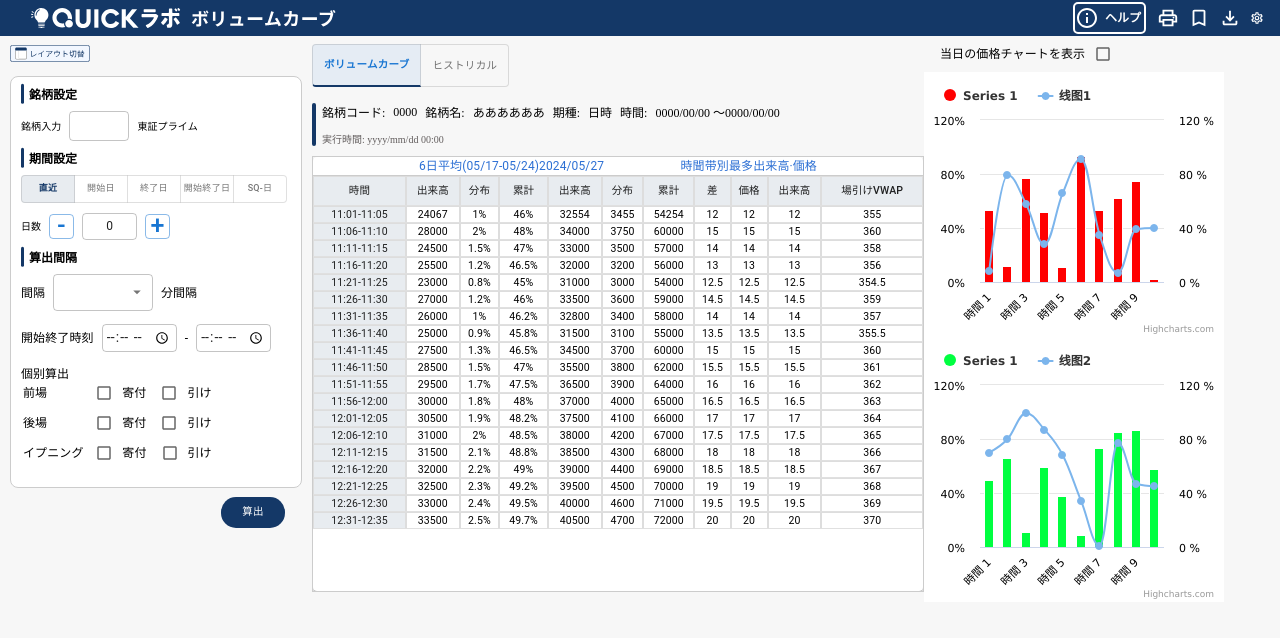
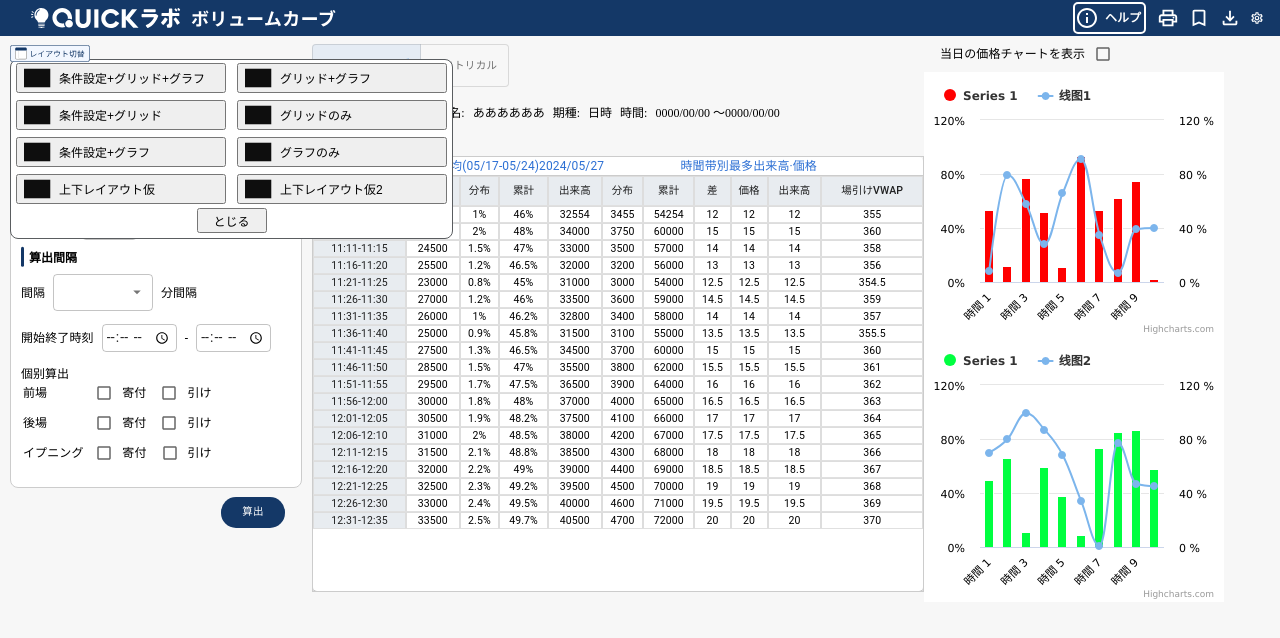
Before and after one commit to xiliu2529/react-app-main, a React (Vite) app: page / in a window 1280 px wide. Both pictures are taken after a click on the element 50 px from the left and 57 px from the top of the page. Shown: the top 638 px of the page. Built offline with nearby package versions, Linux system fonts and the light colour scheme; the HTML template or start-up script is replaced by a standard one.

Commit message:
完成选择按钮对话框

```diff
--- a/src/Pages/LeftSidebar/LeftSidebar.css
+++ b/src/Pages/LeftSidebar/LeftSidebar.css
@@ -3,6 +3,8 @@
   position: absolute; /* 使用绝对定位 */
   top: 45px;
   left:10px;
+  width: 50px;
+  height: 20px;
 }
 
 .icon{
@@ -13,12 +15,35 @@
   /* margin-top: 1vh; */
 }
 .button-container {
-  border: 1px solid #007bff; /* 边框颜色 */
+  background-color: #fff;
+  /* width: 440px; */
+  /* height: 200px; */
+  border: 1px solid #5a5d60; /* 边框颜色 */
   border-radius: 8px; /* 圆角效果 */
   position: absolute;
   display: grid;
-  grid-template-columns: repeat(2, 1fr);
-  grid-template-rows: repeat(4, auto);
-  z-index: 1000; /* 设置一个较高的 z-index 值 */
+  grid-template-columns: repeat(2, auto);
+  gap: 1px;
+  /* grid-template-rows: repeat(4, auto); */
+  z-index: 500; /* 设置一个较高的 z-index 值 */
   margin-top: -7px; /* 使用负值消除空隙 */
 }
+.sidebar-button{
+  height: 30px;
+  width: 210px;
+  margin: 3px 5px;
+  display: flex;
+  align-items: center; /* 垂直居中对齐 */
+  /* justify-content: center; 水平居中对齐 */
+  gap: 1px;
+}
+
+.button-container #close {
+  width: 70px;
+  height: 25px;
+  margin: 0 auto; /* 水平居中 */
+  margin-bottom: 5px;
+  grid-column: span 2;
+  /* //使 #close 跨越两列 */
+  justify-self: center; /* 在网格中水平居中 */
+}
--- a/src/Pages/LeftSidebar/LeftSidebar.tsx
+++ b/src/Pages/LeftSidebar/LeftSidebar.tsx
@@ -10,35 +10,95 @@ interface LeftSidebarProps {
 const LeftSidebar: React.FC<LeftSidebarProps> = ({ onButtonClick }) => {
   const { isHistoricalActive } = useMyContext(); // 获取上下文中的 alignment
   const { setbuttonName } = useMyContext();
-  const [isHovered, setIsHovered] = useState(false);
+  const [isOpen, setIsOpen] = useState(false); // 用于控制对话框的显示和隐藏
+
+  const handleIconClick = () => {
+    setIsOpen(!isOpen); // 切换对话框的显示状态
+  };
+
+  const handleClose = () => {
+    setIsOpen(false); // 关闭对话框
+  };
+
   const handleButtonClick = (buttonName: number) => {
     onButtonClick(buttonName);
-    setbuttonName(buttonName)
+    setbuttonName(buttonName);
   };
 
   return (
     <aside className="left-sidebar">
-      <span className="icon-container" onMouseEnter={() => setIsHovered(true)} onMouseLeave={() => setIsHovered(false)}>
-        <img src={icon} alt="Icon" className="icon" onClick={() => handleButtonClick(0)}/>
-        {isHovered && (
+      <span className="icon-container" onClick={handleIconClick}>
+        <img src={icon} alt="Icon" className="icon" />
+        {isOpen && (
           <div className="button-container">
-          {isHistoricalActive ? (
+            {isHistoricalActive ? (
               <>
-                  <button className="sidebar-button" onClick={() => handleButtonClick(1)}>Button 1</button>
-                  <button className="sidebar-button" onClick={() => handleButtonClick(2)}>Button 2</button>
-                  <button className="sidebar-button" onClick={() => handleButtonClick(3)}>Button 3</button>
-                  <button className="sidebar-button" onClick={() => handleButtonClick(4)}>Button 4</button>
-                  <button className="sidebar-button" onClick={() => handleButtonClick(5)}>Button 5</button>
-                  <button className="sidebar-button" onClick={() => handleButtonClick(6)}>Button 6</button>
-                  <button className="sidebar-button" onClick={() => handleButtonClick(7)}>Button 7</button>
-                  <button className="sidebar-button" onClick={() => handleButtonClick(8)}>Button 8</button>
+                <button className="sidebar-button" onClick={() => handleButtonClick(1)}>
+                  <svg width="34" height="24" viewBox="0 0 44 24" fill="none" xmlns="http://www.w3.org/2000/svg">
+                    <rect width="34" height="24" fill="#0E0E0E" />
+                  </svg>
+                  条件設定+グリッド+グラフ
+                </button>
+                <button className="sidebar-button" onClick={() => handleButtonClick(2)}>
+                  <svg width="34" height="24" viewBox="0 0 44 24" fill="none" xmlns="http://www.w3.org/2000/svg">
+                    <rect width="34" height="24" fill="#0E0E0E" />
+                  </svg>
+                  グリッド+グラフ
+                </button>
+                <button className="sidebar-button" onClick={() => handleButtonClick(3)}>
+                  <svg width="34" height="24" viewBox="0 0 44 24" fill="none" xmlns="http://www.w3.org/2000/svg">
+                    <rect width="34" height="24" fill="#0E0E0E" />
+                  </svg>
+                  条件設定+グリッド
+                </button>
+                <button className="sidebar-button" onClick={() => handleButtonClick(4)}>
+                  <svg width="34" height="24" viewBox="0 0 44 24" fill="none" xmlns="http://www.w3.org/2000/svg">
+                    <rect width="34" height="24" fill="#0E0E0E" />
+                  </svg>
+                  グリッドのみ
+                </button>
+                <button className="sidebar-button" onClick={() => handleButtonClick(5)}>
+                  <svg width="34" height="24" viewBox="0 0 44 24" fill="none" xmlns="http://www.w3.org/2000/svg">
+                    <rect width="34" height="24" fill="#0E0E0E" />
+                  </svg>
+                  条件設定+グラフ
+                </button>
+                <button className="sidebar-button" onClick={() => handleButtonClick(6)}>
+                  <svg width="34" height="24" viewBox="0 0 44 24" fill="none" xmlns="http://www.w3.org/2000/svg">
+                    <rect width="34" height="24" fill="#0E0E0E" />
+                  </svg>
+                  グラフのみ
+                </button>
+                <button className="sidebar-button" onClick={() => handleButtonClick(7)}>
+                  <svg width="34" height="24" viewBox="0 0 44 24" fill="none" xmlns="http://www.w3.org/2000/svg">
+                    <rect width="34" height="24" fill="#0E0E0E" />
+                  </svg>
+                  上下レイアウト仮
+                </button>
+                <button className="sidebar-button" onClick={() => handleButtonClick(8)}>
+                  <svg width="34" height="24" viewBox="0 0 44 24" fill="none" xmlns="http://www.w3.org/2000/svg">
+                    <rect width="34" height="24" fill="#0E0E0E" />
+                  </svg>
+                  上下レイアウト仮2
+                </button>
               </>
-          ) : (
+            ) : (
               <>
-                  <button className="sidebar-button" onClick={() => handleButtonClick(9)}>Button 9</button>
-                  <button className="sidebar-button" onClick={() => handleButtonClick(10)}>Button 10</button>
+                <button className="sidebar-button" onClick={() => handleButtonClick(9)}>
+                  <svg width="34" height="24" viewBox="0 0 44 24" fill="none" xmlns="http://www.w3.org/2000/svg">
+                    <rect width="34" height="24" fill="#0E0E0E" />
+                  </svg>
+                  Button 9
+                </button>
+                <button className="sidebar-button" onClick={() => handleButtonClick(10)}>
+                  <svg width="34" height="24" viewBox="0 0 44 24" fill="none" xmlns="http://www.w3.org/2000/svg">
+                    <rect width="34" height="24" fill="#0E0E0E" />
+                  </svg>
+                  Button 10
+                </button>
               </>
-          )}
+            )}
+            <button id='close' onClick={handleClose}>とじる</button>
           </div>
         )}
       </span>
```
